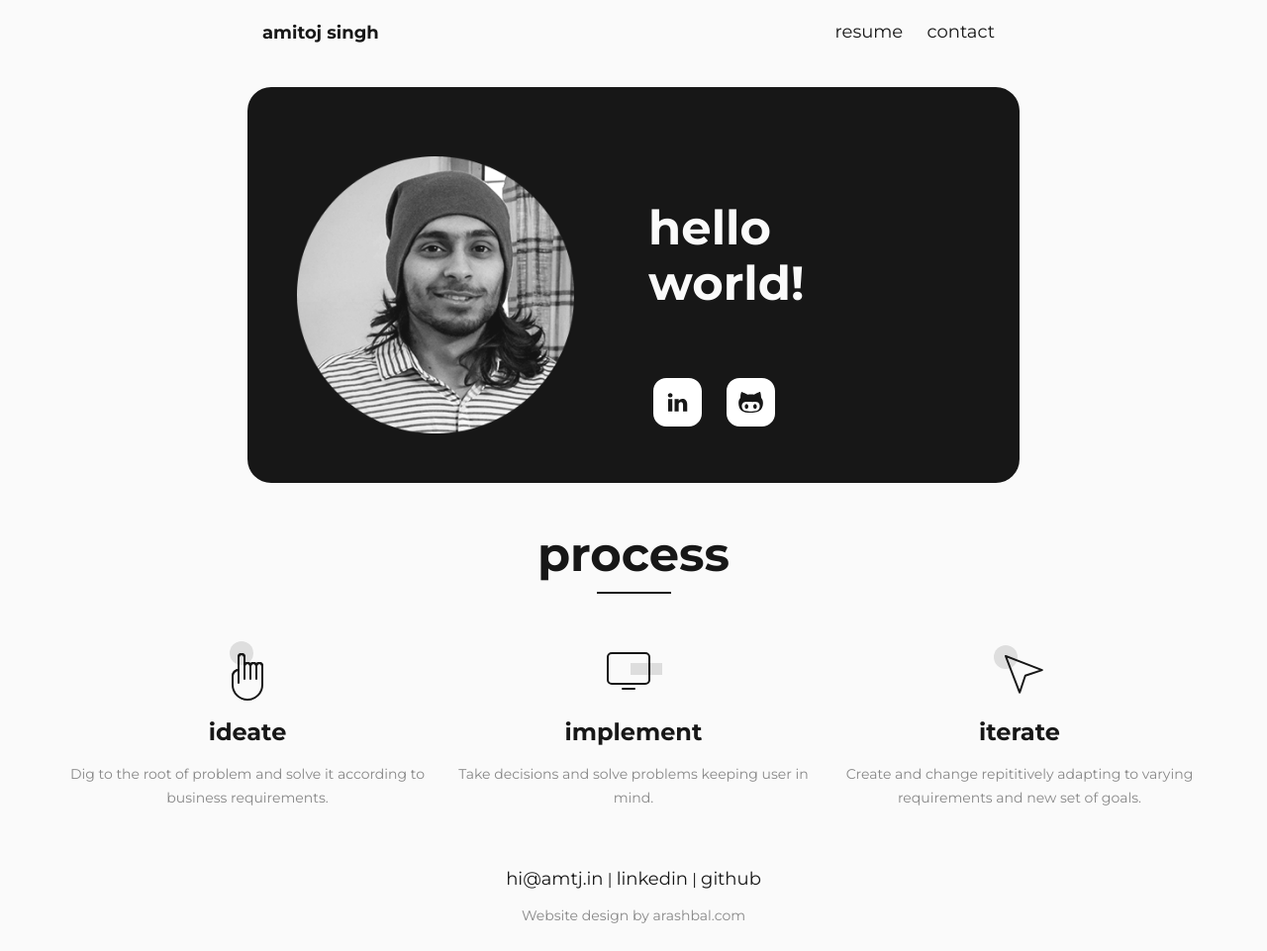
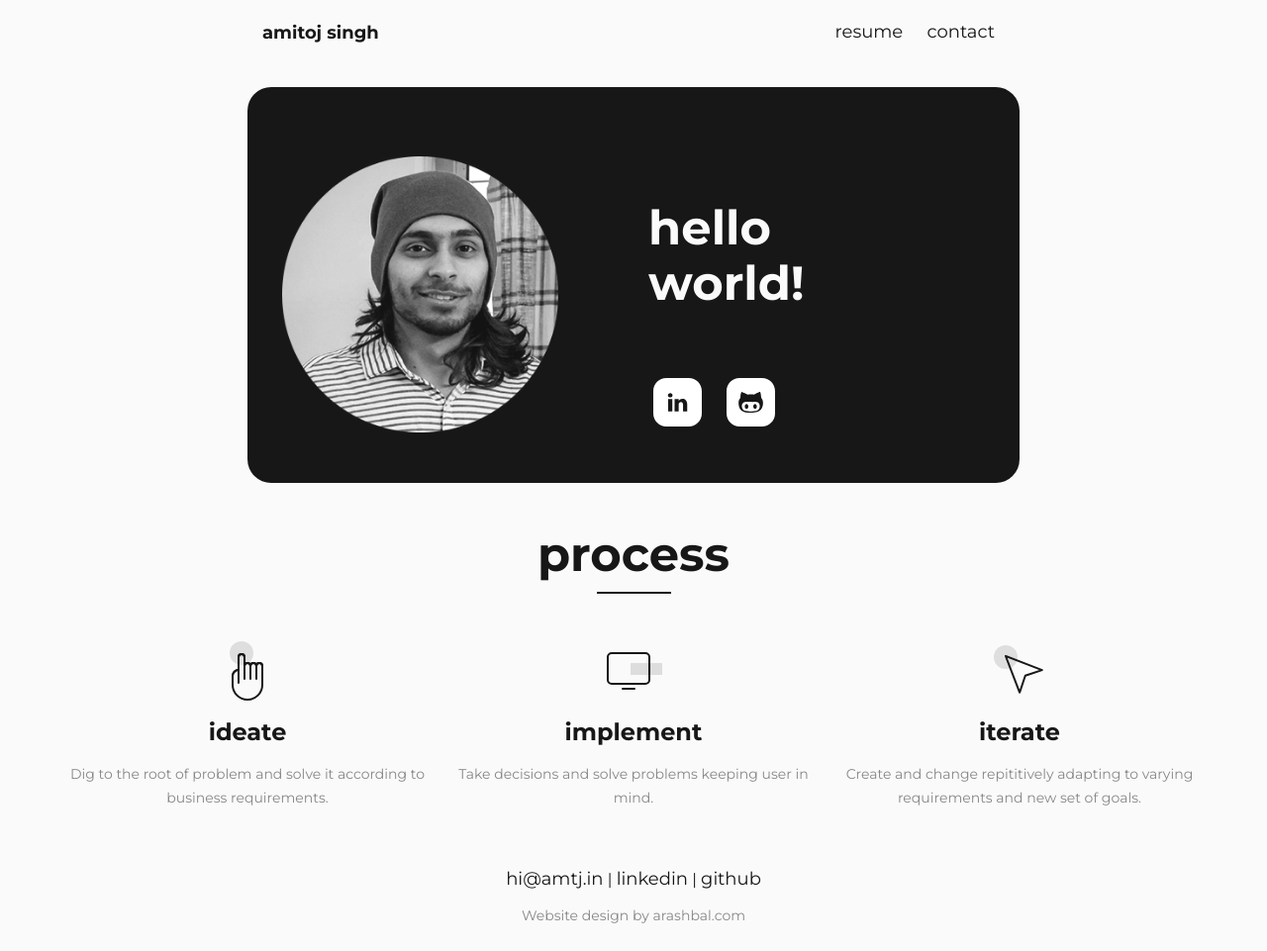
Before and after one commit to amtj/amtj.github.io, a plain HTML site: page index.html in a window 1280 px wide. Shown: the whole page at 99% size. Drawn offline with Linux system fonts and the light colour scheme.

Commit message:
fix: Change hero-image padding

```diff
--- a/css/style.css
+++ b/css/style.css
@@ -242,7 +242,7 @@ h5{
 
 .hero-image{
   padding-top: 70px;
-  padding-left: 50px;
+  padding-left: 35px;
   padding-bottom: 50px;
 }
 
@@ -445,8 +445,8 @@ font-weight: 700;
 color: #212121;
 }
 
-.width86{
-  max-width: 86%;
+.width-hero{
+  max-width: 82%;
 }
 
 .width100{
--- a/index.html
+++ b/index.html
@@ -69,7 +69,7 @@
 						</div>
 
 						<div class = "hero-image col-md-6 col-md-pull-6" >
-							<img class = "width86" src = "images/amtj_banner.png">
+							<img class = "width-hero" src = "images/amtj_banner.png">
 						</div>
 
 					</div>
```
